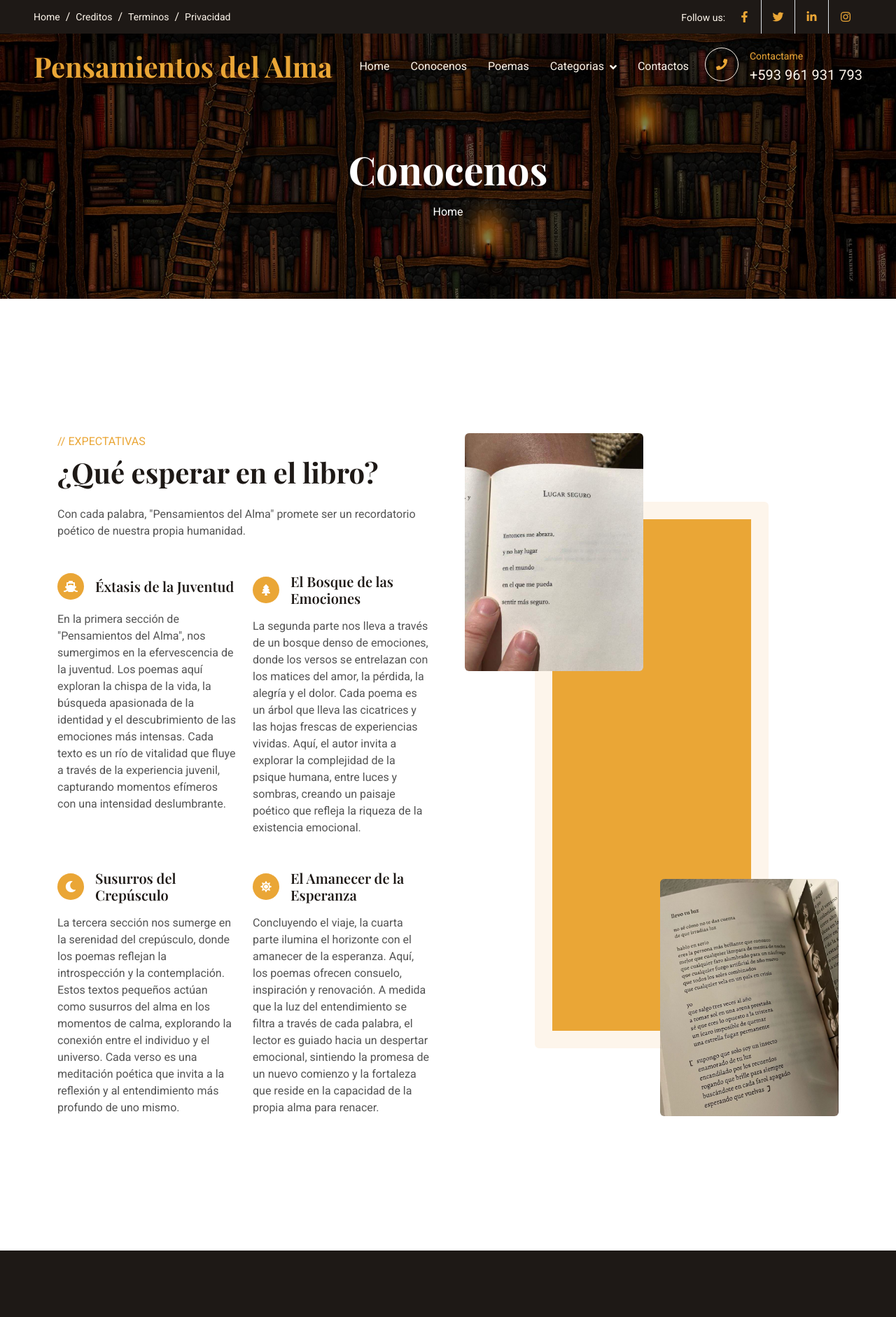
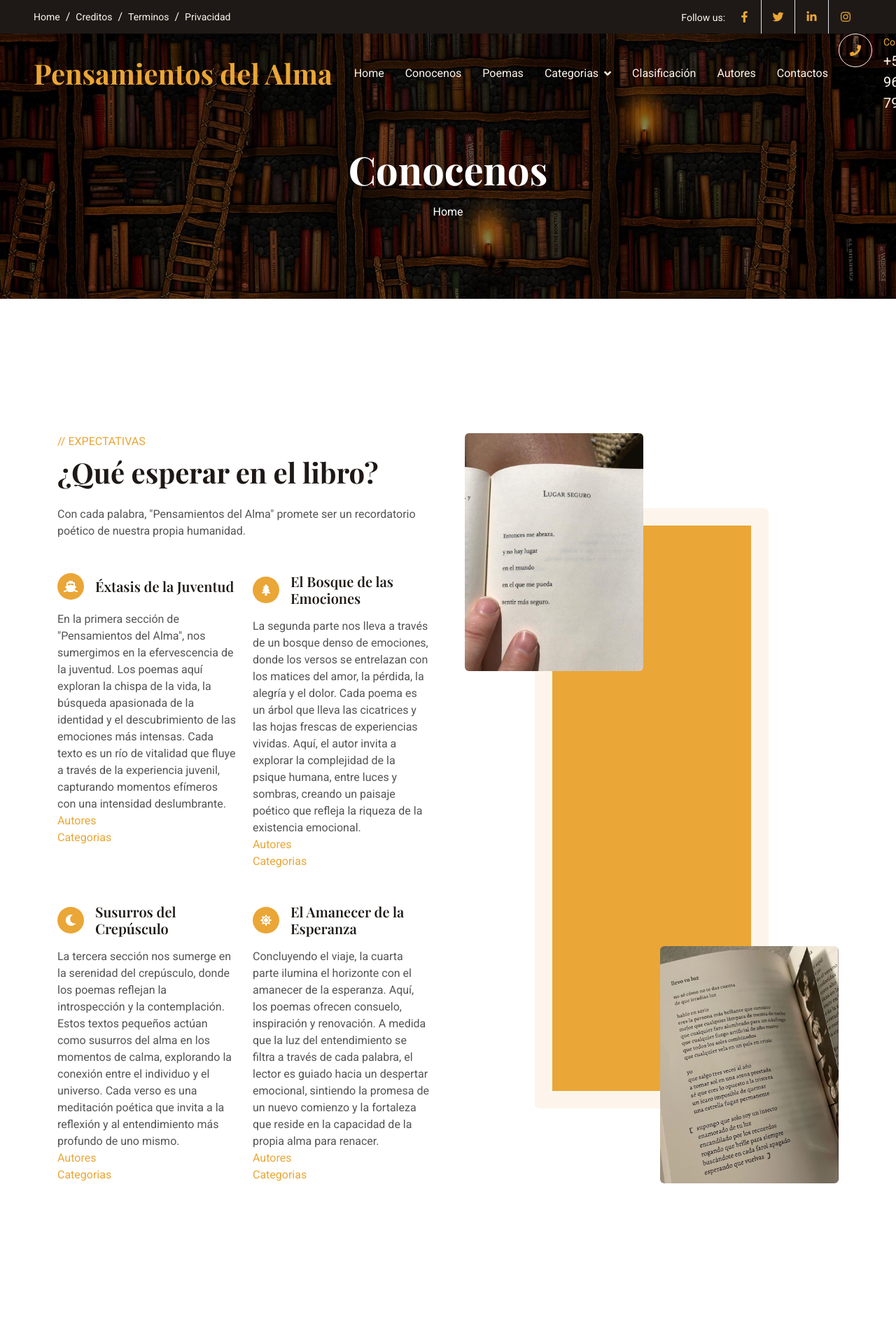
Before and after one commit to MartinIlg12/poemario, a Django app: page /about/ in a window 1280 px wide. Shown: the top 1882 px of the page at 70% size. Run offline with Django 5.2, Linux system fonts and the light colour scheme; some libraries are stand-ins or nearby versions.

Commit message:
OKPaginasRelacion

```diff
--- a/core/templates/core/about.html
+++ b/core/templates/core/about.html
@@ -21,6 +21,9 @@
                             <h5 class="mb-0">Éxtasis de la Juventud</h5>
                         </div>
                         <span>En la primera sección de "Pensamientos del Alma", nos sumergimos en la efervescencia de la juventud. Los poemas aquí exploran la chispa de la vida, la búsqueda apasionada de la identidad y el descubrimiento de las emociones más intensas. Cada texto es un río de vitalidad que fluye a través de la experiencia juvenil, capturando momentos efímeros con una intensidad deslumbrante.</span>
+                        <div class="col-md-6 text-center text-md-start mb-3 mb-md-0">
+                           <a href="#">Autores</a><br><a href="#">Categorias</a>
+                        </div>
                     </div>
                     <div class="col-sm-6 wow fadeIn" data-wow-delay="0.2s">
                         <div class="d-flex align-items-center mb-3">
@@ -30,6 +33,9 @@
                             <h5 class="mb-0">El Bosque de las Emociones</h5>
                         </div>
                         <span>La segunda parte nos lleva a través de un bosque denso de emociones, donde los versos se entrelazan con los matices del amor, la pérdida, la alegría y el dolor. Cada poema es un árbol que lleva las cicatrices y las hojas frescas de experiencias vividas. Aquí, el autor invita a explorar la complejidad de la psique humana, entre luces y sombras, creando un paisaje poético que refleja la riqueza de la existencia emocional.</span>
+                        <div class="col-md-6 text-center text-md-start mb-3 mb-md-0">
+                            <a href="#">Autores</a><br><a href="#">Categorias</a>
+                         </div>
                     </div>
                     <div class="col-sm-6 wow fadeIn" data-wow-delay="0.3s">
                         <div class="d-flex align-items-center mb-3">
@@ -39,6 +45,9 @@
                             <h5 class="mb-0">Susurros del Crepúsculo</h5>
                         </div>
                         <span>La tercera sección nos sumerge en la serenidad del crepúsculo, donde los poemas reflejan la introspección y la contemplación. Estos textos pequeños actúan como susurros del alma en los momentos de calma, explorando la conexión entre el individuo y el universo. Cada verso es una meditación poética que invita a la reflexión y al entendimiento más profundo de uno mismo.</span>
+                        <div class="col-md-6 text-center text-md-start mb-3 mb-md-0">
+                            <a href="#">Autores</a><br><a href="#">Categorias</a>
+                         </div>
                     </div>
                     <div class="col-sm-6 wow fadeIn" data-wow-delay="0.4s">
                         <div class="d-flex align-items-center mb-3">
@@ -48,6 +57,9 @@
                             <h5 class="mb-0">El Amanecer de la Esperanza</h5>
                         </div>
                         <span>Concluyendo el viaje, la cuarta parte ilumina el horizonte con el amanecer de la esperanza. Aquí, los poemas ofrecen consuelo, inspiración y renovación. A medida que la luz del entendimiento se filtra a través de cada palabra, el lector es guiado hacia un despertar emocional, sintiendo la promesa de un nuevo comienzo y la fortaleza que reside en la capacidad de la propia alma para renacer.</span>
+                        <div class="col-md-6 text-center text-md-start mb-3 mb-md-0">
+                            <a href="#">Autores</a><br><a href="#">Categorias</a>
+                         </div>
                     </div>
                 </div>
             </div>
--- a/core/templates/core/base.html
+++ b/core/templates/core/base.html
@@ -48,6 +48,7 @@
                     <li class="breadcrumb-item"><a class="small text-light" href="{% url 'home' %}">Creditos</a></li>
                     <li class="breadcrumb-item"><a class="small text-light" href="{% url 'home' %}">Terminos</a></li>
                     <li class="breadcrumb-item"><a class="small text-light" href="{% url 'home' %}">Privacidad</a></li>
+
                 </ol>
             </div>
             <div class="col-lg-6 px-5 text-end">
@@ -85,6 +86,8 @@
                         <a href="{% url 'romance' %}" class="dropdown-item">Romance</a>
                     </div>
                 </div>
+                <a href="{% url 'contacto' %}" class="nav-item nav-link">Clasificación</a>
+                <a href="{% url 'contacto' %}" class="nav-item nav-link">Autores</a>
                 <a href="{% url 'contacto' %}" class="nav-item nav-link">Contactos</a>
             </div>
             <div class=" d-none d-lg-flex">
```
